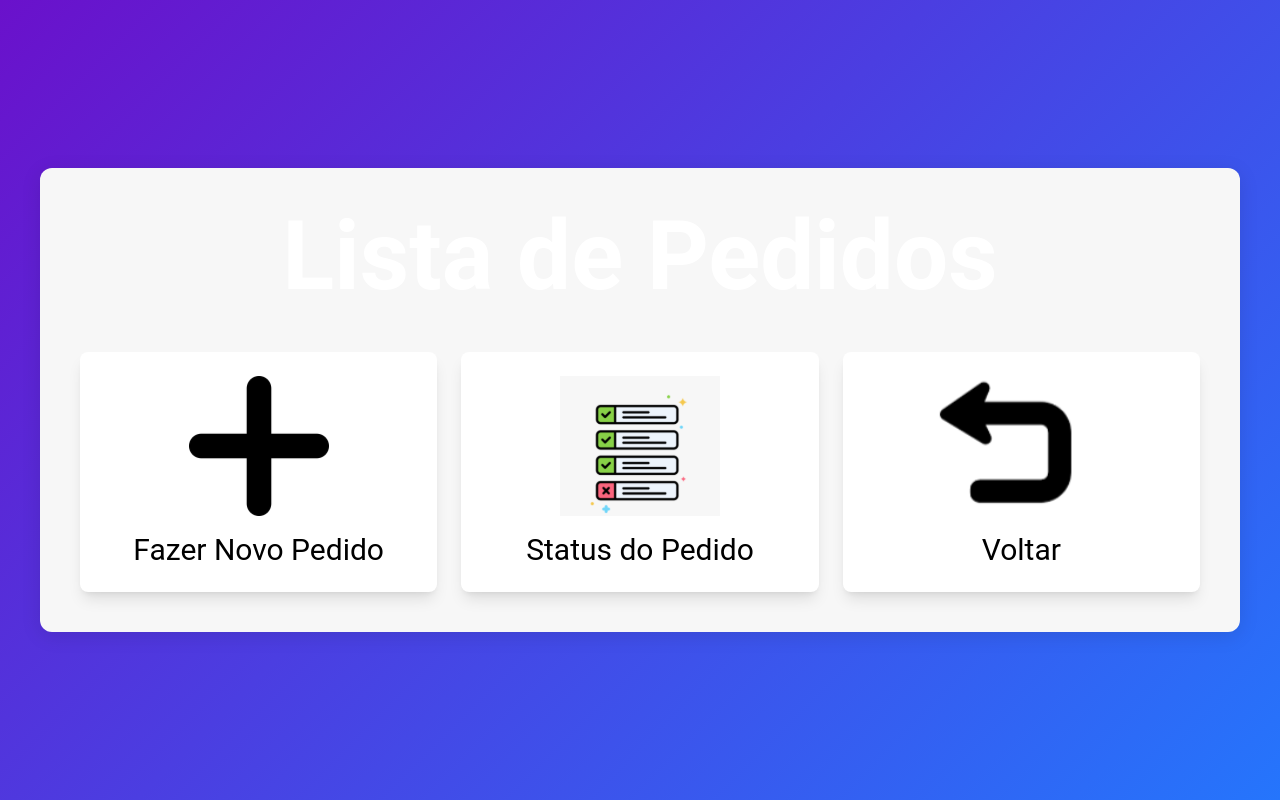
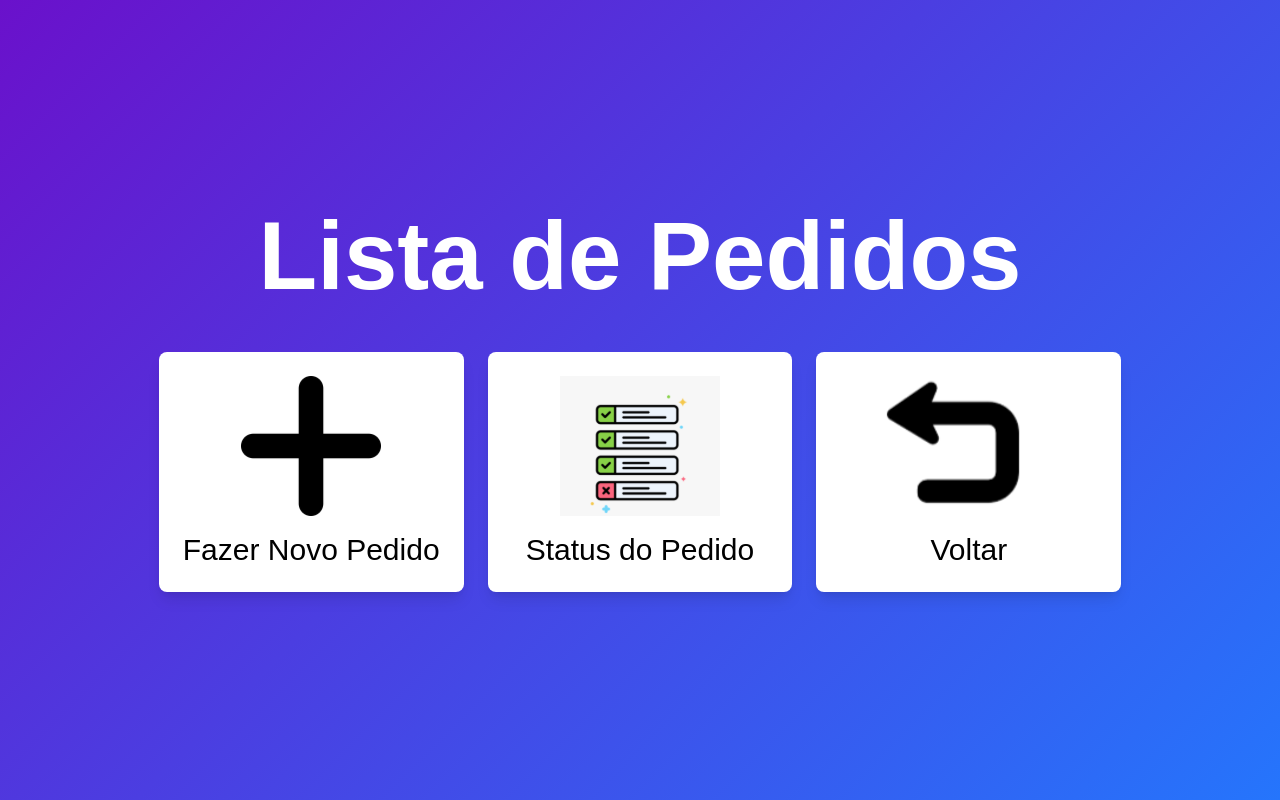
Before and after one commit to DaniLEP/Instituto_Reciclar, a React (Vite) app: page /Pedidos in a window 1280 px wide. Built offline with nearby package versions, Linux system fonts and the light colour scheme.

Commit message:
alteração de container

```diff
--- a/src/pages/List_Order_Page/ListaPedidos.jsx
+++ b/src/pages/List_Order_Page/ListaPedidos.jsx
@@ -20,9 +20,10 @@ export default function ListaPedidos() {
 
         }}
       >
-        <div className="container mx-auto px-4 text-center">
+
+        <div className=" mx-auto px-4 text-center">
           {/* Título Responsivo */}
-          <h1 className="text-white font-bold font-[Novatica Bold] text-6xl lg:text-8xl">
+          <h1 className="text-white font-bold font-[Novatica Bold] text-6xl lg:text-8xl ">
             Lista de Pedidos
           </h1>
 
```
